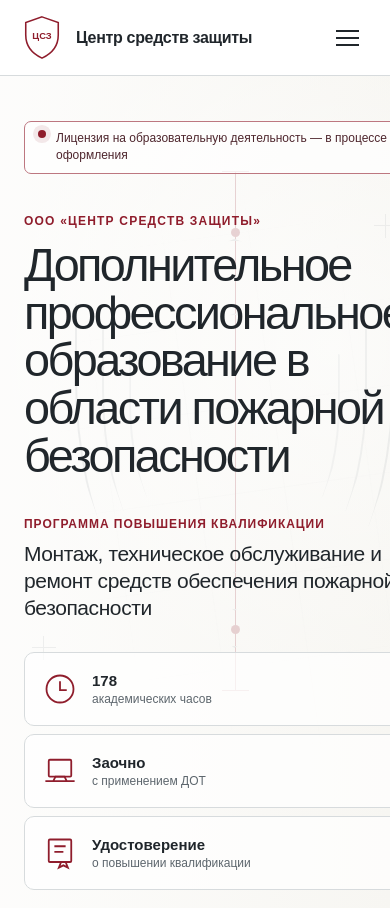
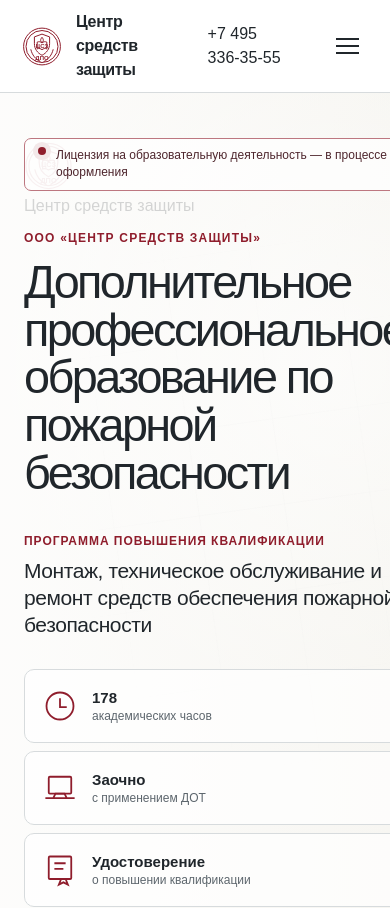
Before and after one commit to shafranovskijm-pixel/centr-sredstv-zashchity, a Next.js app: page / in a window 390 px wide. Shown: the top 908 px of the page. Built offline with nearby package versions, Linux system fonts and the light colour scheme.

Commit message:
Apply client design notes and add phone

```diff
--- a/app/page.tsx
+++ b/app/page.tsx
@@ -35,13 +35,19 @@ function ShieldMark({ decorative = false }: { decorative?: boolean }) {
   return (
     <svg
       className="shield-mark"
-      viewBox="0 0 64 72"
+      viewBox="0 0 100 100"
       role={decorative ? undefined : "img"}
       aria-hidden={decorative ? true : undefined}
       aria-label={decorative ? undefined : "Эмблема Центра средств защиты"}
     >
-      <path d="M32 3 58 12v20c0 17-10.4 29.8-26 37C16.4 61.8 6 49 6 32V12L32 3Z" />
-      <text x="32" y="39" textAnchor="middle">ЦСЗ</text>
+      <circle className="crest-outer" cx="50" cy="50" r="46" />
+      <circle className="crest-inner" cx="50" cy="50" r="40" />
+      <path className="crest-shield" d="M50 19 69 26v17c0 13-7.6 23.2-19 29-11.4-5.8-19-16-19-29V26l19-7Z" />
+      <path className="crest-book" d="M38 39c5-2 8-1 12 2 4-3 7-4 12-2v17c-5-2-8-1-12 2-4-3-7-4-12-2V39Z" />
+      <path className="crest-flame" d="M50 27c5 6 4 10 0 13-4-3-5-7 0-13Z" />
+      <path className="crest-branch" d="M22 57c3 14 12 25 24 31M78 57c-3 14-12 25-24 31" />
+      <text className="crest-initials" x="50" y="53" textAnchor="middle">ЦСЗ</text>
+      <text className="crest-dpo" x="50" y="84" textAnchor="middle">ДПО</text>
     </svg>
   );
 }
@@ -102,6 +108,10 @@ export default function Home() {
           <a href="#contacts">Контакты</a>
         </nav>
 
+        <a className="header-phone" href="tel:+74953363555" aria-label="Позвонить в Центр средств защиты">
+          +7 495 336-35-55
+        </a>
+
         <details className="mobile-nav">
           <summary aria-label="Открыть меню"><span /><span /><span /></summary>
           <nav aria-label="Мобильная навигация">
@@ -109,6 +119,7 @@ export default function Home() {
             <a href="#education">Об обучении</a>
             <a href="/sveden">Сведения об организации</a>
             <a href="#contacts">Контакты</a>
+            <a href="tel:+74953363555">+7 495 336-35-55</a>
           </nav>
         </details>
       </header>
@@ -122,7 +133,7 @@ export default function Home() {
             </div>
 
             <p className="eyebrow">ООО «Центр средств защиты»</p>
-            <h1>Дополнительное профессиональное образование в области пожарной безопасности</h1>
+            <h1>Дополнительное профессиональное образование по пожарной безопасности</h1>
 
             <div className="program-intro">
               <p>Программа повышения квалификации</p>
@@ -164,12 +175,10 @@ export default function Home() {
 
           <div className="hero-graphic" aria-hidden="true">
             <div className="technical-grid" />
-            <div className="graphic-axis"><i /><i /></div>
-            <div className="shield-outline shield-one" />
-            <div className="shield-outline shield-two" />
-            <div className="shield-outline shield-three" />
-            <span className="cross cross-one" />
-            <span className="cross cross-two" />
+            <div className="crest-display">
+              <ShieldMark decorative />
+              <span>Центр средств защиты</span>
+            </div>
           </div>
         </div>
       </section>
@@ -249,17 +258,19 @@ export default function Home() {
           <h2>Информация для будущих слушателей</h2>
         </div>
         <div className="contact-notice">
-          <strong>Сайт находится в стадии подготовки</strong>
+          <strong>Связаться с учебным центром</strong>
+          <a className="contact-phone" href="tel:+74953363555">+7 495 336-35-55</a>
           <p>
             Приём заявок и обучение начнутся после получения образовательной лицензии.
-            Актуальные телефон, электронная почта и адрес осуществления образовательной
-            деятельности будут опубликованы до открытия набора.
+            Электронная почта и адрес осуществления образовательной деятельности будут
+            опубликованы до открытия набора.
           </p>
         </div>
       </section>
 
       <footer className="site-footer">
         <div className="footer-brand"><ShieldMark /><strong>ООО «Центр средств защиты»</strong></div>
+        <a href="tel:+74953363555">+7 495 336-35-55</a>
         <p>ИНН 7728302867 · ОГРН 1037728048819</p>
         <p>© 2026 Центр средств защиты</p>
       </footer>
```
